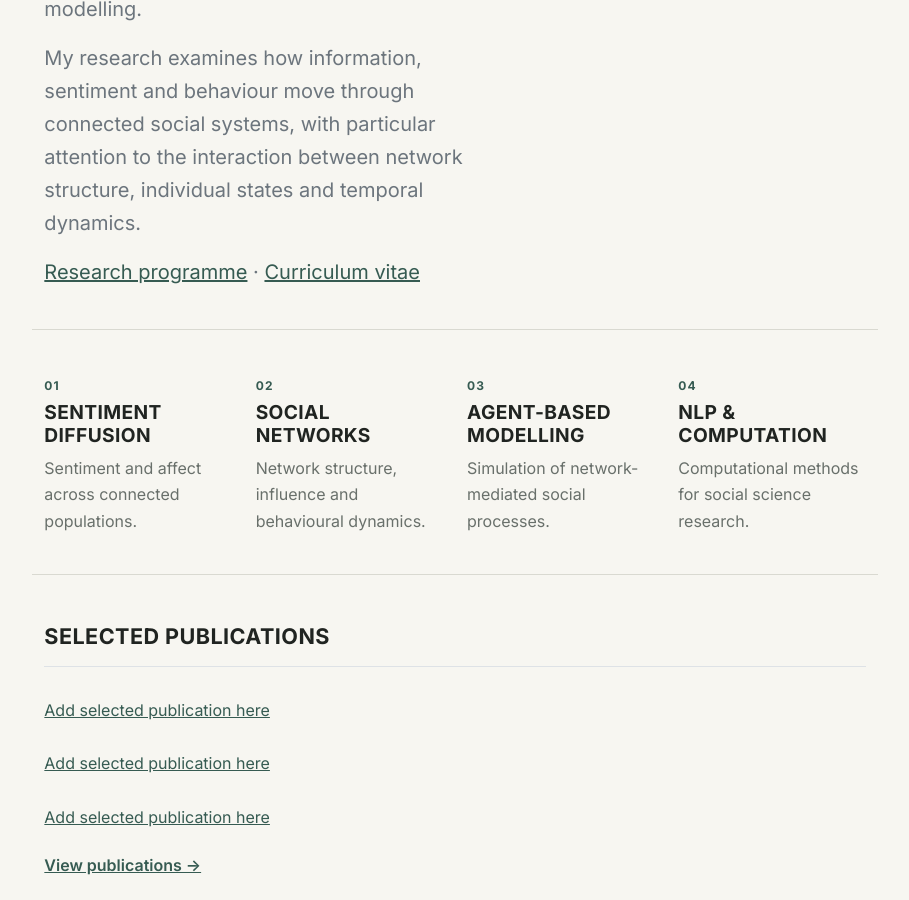
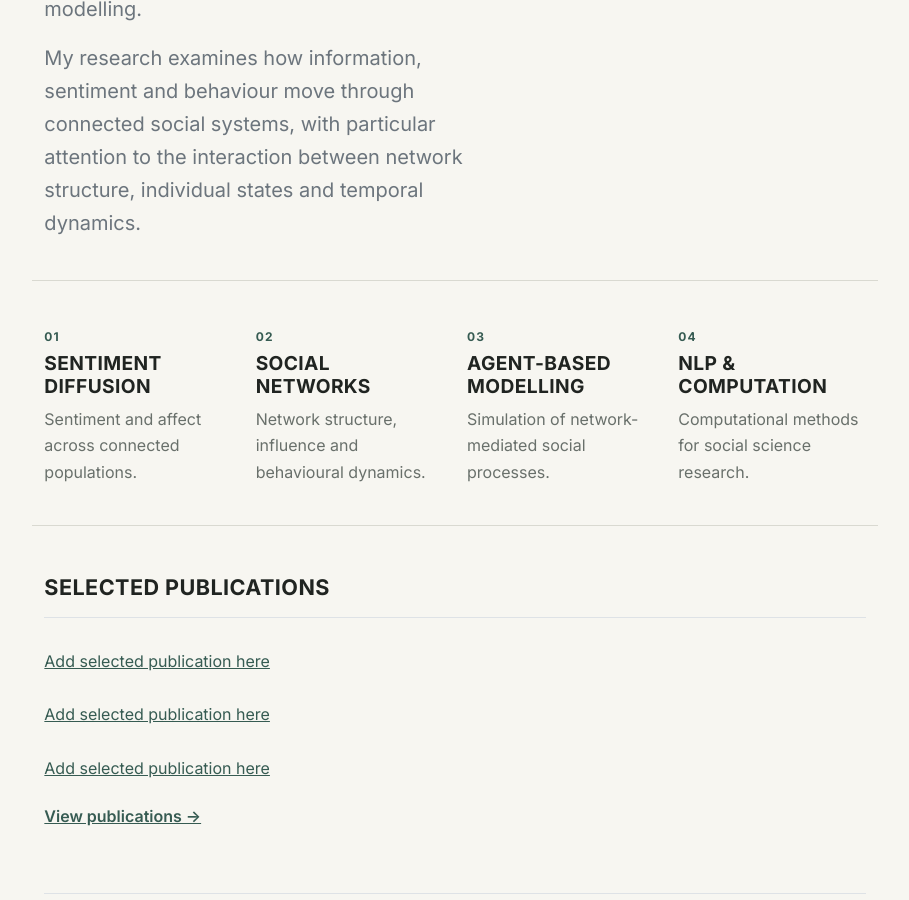
Before and after one commit to kurtmarais/kurtmarais.github.io, a Jekyll site: the page built from index.md, in a window 1280 px wide and 900 px high, scrolled down 841 px. Shown: the whole window, without its empty margins (185-1094 px from the left). Built offline with Jekyll 4.4.1, drawn with Linux system fonts in a browser that asks for light colours.

Commit message:
Update index.md

```diff
--- a/index.md
+++ b/index.md
@@ -7,4 +7,4 @@ I am a lecturer and researcher working in computational social science, with res
 
 My research examines how information, sentiment and behaviour move through connected social systems, with particular attention to the interaction between network structure, individual states and temporal dynamics.
 
-[Research programme]({{ '/research/' | relative_url }}) · [Curriculum vitae]({{ '/cv/' | relative_url }})
+<!-- [Research programme]({{ '/research/' | relative_url }}) · [Curriculum vitae]({{ '/cv/' | relative_url }}) -->
```
